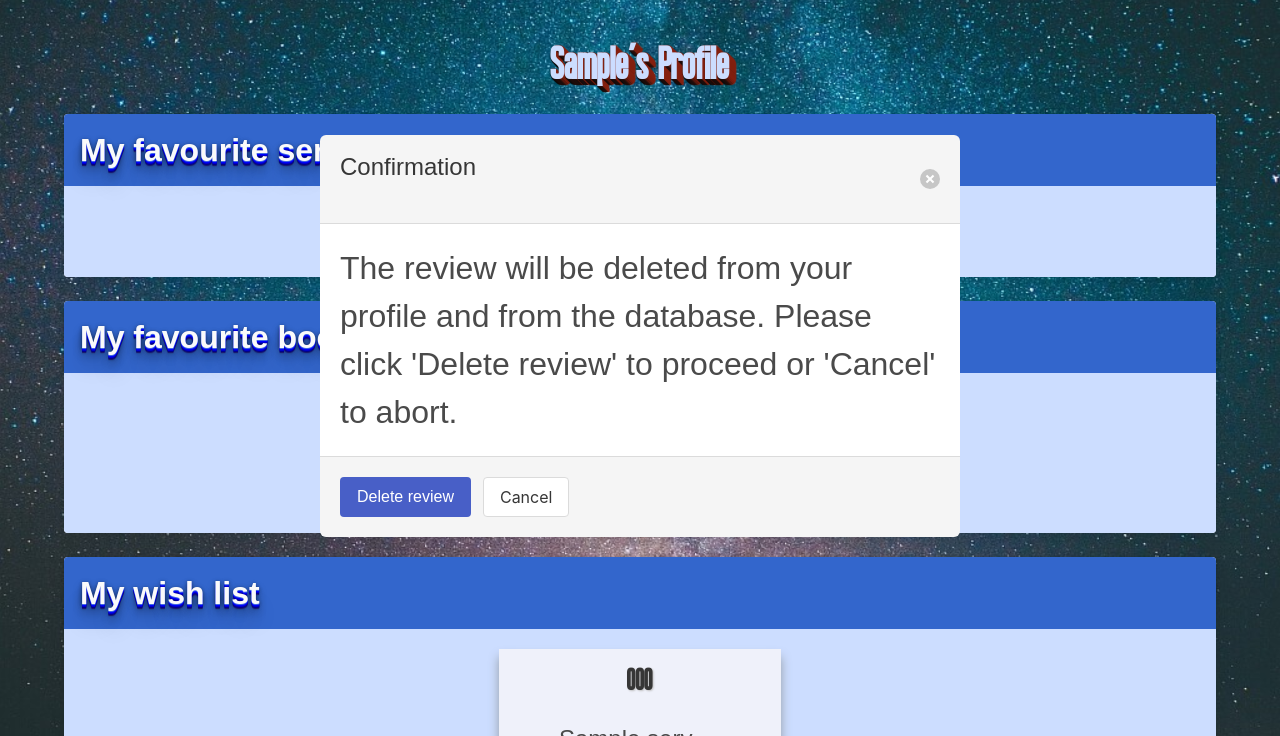
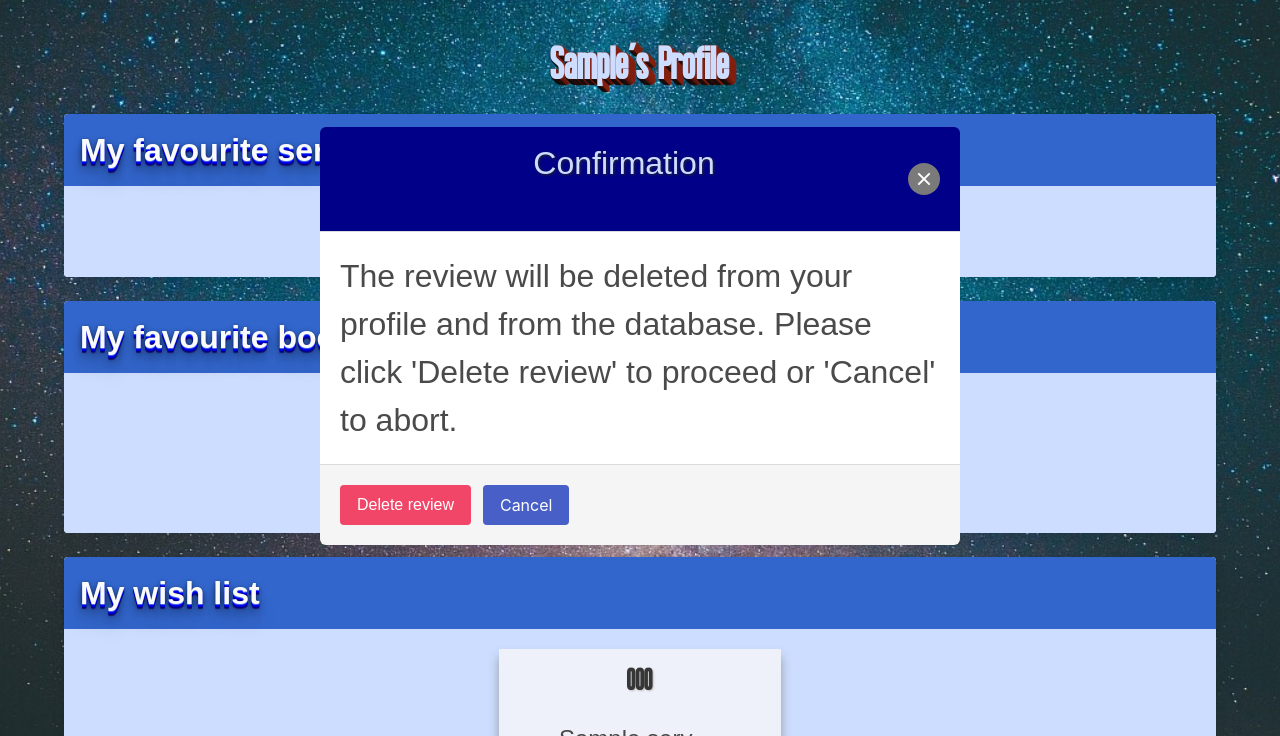
Before and after one commit to Ryagg/st-archive, a Flask app: template templates/profile.html in a window 1280 px wide, after a click on "Delete review". Shown: the part 64-800 px from the top of the page. Run offline with Flask 2, Linux system fonts and the light colour scheme; the template is opened without the code that fills it: most values are stand-ins (such as "Sample title", 1, 10 or a date in 2020); some libraries are stand-ins or nearby versions.

Commit message:
style: add bg-color to modal card-header, change text-color, close-btn size and bg-color for delete-btn. adjust indentation.

```diff
--- a/templates/profile.html
+++ b/templates/profile.html
@@ -131,7 +131,7 @@
                     </div>
                 </div>
                 <!-- Reviews -->
-                <div class=columns>
+                <div class="columns">
                     <div class="column">
                         <div class="card">
                             <header class="card-header hero_card">
@@ -152,31 +152,36 @@
                                                     <div class="column">
                                                         <div class="field is-grouped">
                                                             <div class="control">
-                                                                    <a class="button is-link" href="{{ url_for('edit_review', review_id=review._id) }}">Edit review</a>
+                                                                <a class="button is-link"
+                                                                    href="{{ url_for('edit_review', review_id=review._id) }}">Edit review</a>
                                                             </div>
-                                                                    <span class="button is-danger modal-button" data-target="modal-card">Delete review</span>
+                                                            <span class="button is-danger modal-button"
+                                                                data-target="modal-card">Delete review</span>
                                                         </div>
                                                     </div>
                                                 </div>
                                                 <!-- confirmation modal for review deletion -->
                                                 <div id="modal-card" class="modal">
                                                     <div class="modal-card">
-                                                            <header class="modal-card-head">
-                                                                <p class="modal-card-title">Confirmation</p>
-                                                                <button class="delete modal-header__close" aria-label="close"></button>
+                                                        <header class="modal-card-head has-text-centered card__bg--blue-dark">
+                                                            <p class="modal-card-title is-size-3 text--color-light text__shadow--dark">Confirmation</p>
+                                                                <button class="delete is-large has-background-grey modal-header__close" aria-label="close"></button>
                                                         </header>
                                                         <section class="modal-card-body">
                                                             <p class="is-size-3">
-                                                                    The review will be deleted from your profile and from the database. Please click 'Delete review' to proceed or 'Cancel' to abort.
+                                                                The review will be deleted from your profile and from the database.
+                                                                Please click 'Delete review' to proceed or 'Cancel' to abort.
                                                             </p>
                                                         </section>
                                                         <footer class="modal-card-foot">
                                                             <div class="field is-grouped">
                                                                 <div class="control">
-                                                                        <a class="button is-link" href="{{ url_for('delete_review', review_id=review._id) }}">Delete review</a>
+                                                                    <a class="button is-danger"
+                                                                        href="{{ url_for('delete_review', review_id=review._id) }}">Delete
+                                                                        review</a>
                                                                 </div>
                                                                 <div class="control">
-                                                                        <button class="button modal-footer__cancel">Cancel</button>
+                                                                    <button class="button is-link modal-footer__cancel">Cancel</button>
                                                                 </div>
                                                             </div>
                                                         </footer>
```
Lines whose indentation alone changed are shown as unchanged.
